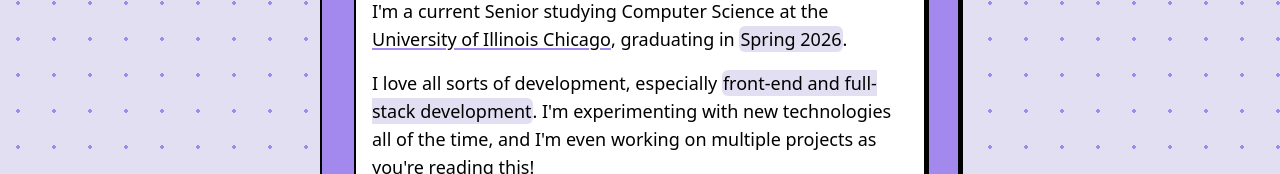
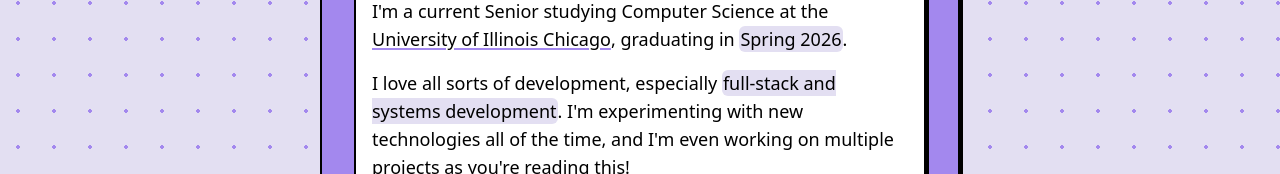
Before and after one commit to loganlucas13/portfolio-website, a React (Vite) app: page / in a window 1280 px wide. Shown: the part 375-549 px from the top of the page. Built offline with nearby package versions, Linux system fonts and the light colour scheme.

Commit message:
updated home description

```diff
--- a/src/components/pages/home.tsx
+++ b/src/components/pages/home.tsx
@@ -115,7 +115,7 @@ export const InnerHome = () => {
                             <span
                                 className={`transition-all p-[0.0625rem] rounded-base ${textHighlighting}`}
                             >
-                                front-end and full-stack development
+                                full-stack and systems development
                             </span>
                             . I'm experimenting with new technologies all of the
                             time, and I'm even working on multiple projects as
```
